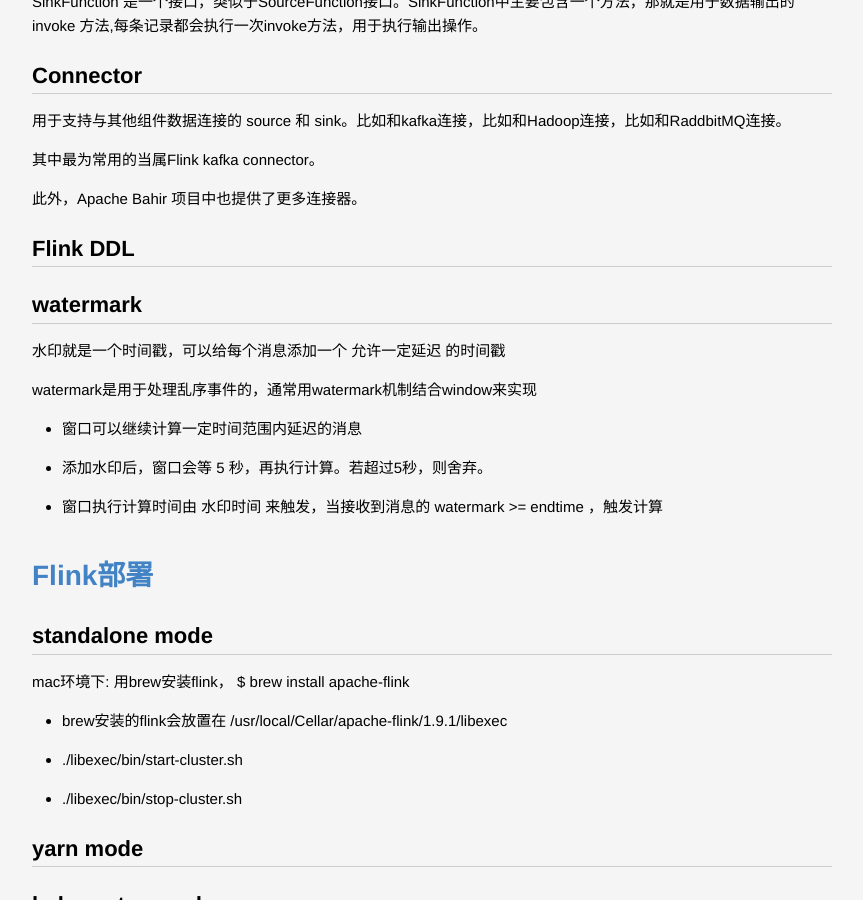
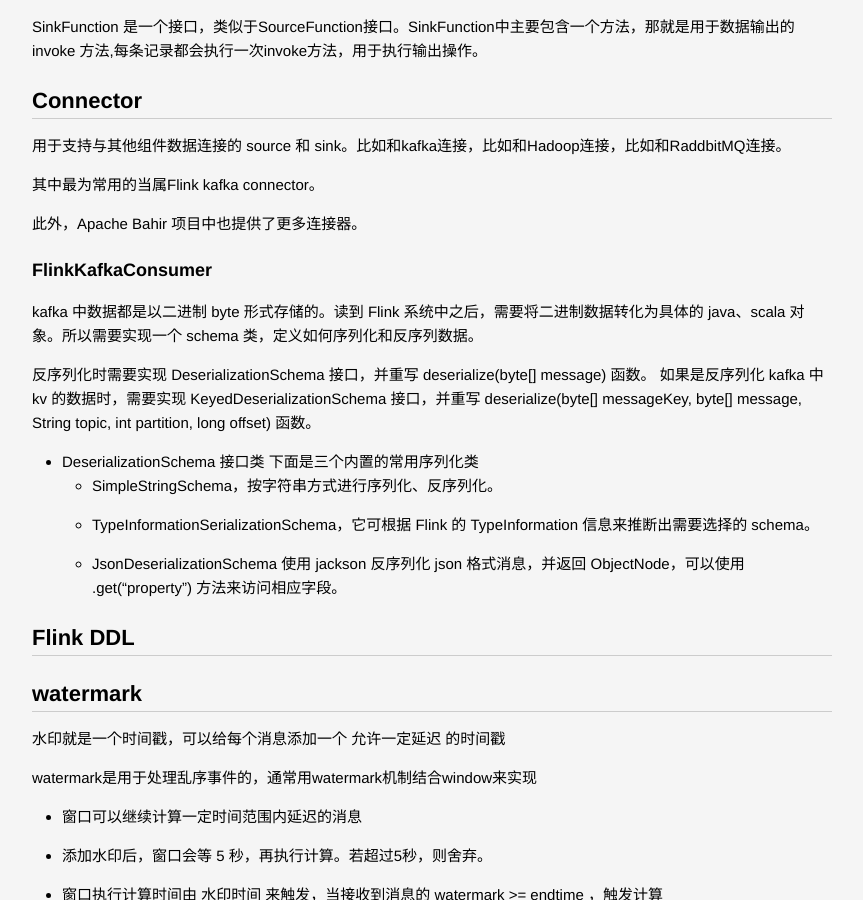
Before and after one commit to lucky521/blog, a Jekyll site: the page built from _posts/framework/2020-03-05-flink.markdown, in a window 1280 px wide and 900 px high, scrolled down 3413 px. Shown: the whole window, without its empty margins (208-1071 px from the left). Built offline with Jekyll 4.4.1, drawn with Linux system fonts in a browser that asks for light colours.

Commit message:
Update 2020-03-05-flink.markdown

```diff
--- a/_posts/framework/2020-03-05-flink.markdown
+++ b/_posts/framework/2020-03-05-flink.markdown
@@ -123,6 +123,18 @@
 其中最为常用的当属Flink kafka connector。
 
 此外，Apache Bahir 项目中也提供了更多连接器。
+
+### FlinkKafkaConsumer
+kafka 中数据都是以二进制 byte 形式存储的。读到 Flink 系统中之后，需要将二进制数据转化为具体的 java、scala 对象。所以需要实现一个 schema 类，定义如何序列化和反序列数据。
+
+反序列化时需要实现 DeserializationSchema 接口，并重写 deserialize(byte[] message) 函数。
+如果是反序列化 kafka 中 kv 的数据时，需要实现 KeyedDeserializationSchema 接口，并重写 deserialize(byte[] messageKey, byte[] message, String topic, int partition, long offset) 函数。
+
+- DeserializationSchema 接口类
+下面是三个内置的常用序列化类
+  * SimpleStringSchema，按字符串方式进行序列化、反序列化。
+  * TypeInformationSerializationSchema，它可根据 Flink 的 TypeInformation 信息来推断出需要选择的 schema。
+  * JsonDeserializationSchema 使用 jackson 反序列化 json 格式消息，并返回 ObjectNode，可以使用 .get(“property”) 方法来访问相应字段。
 
 
 
```
